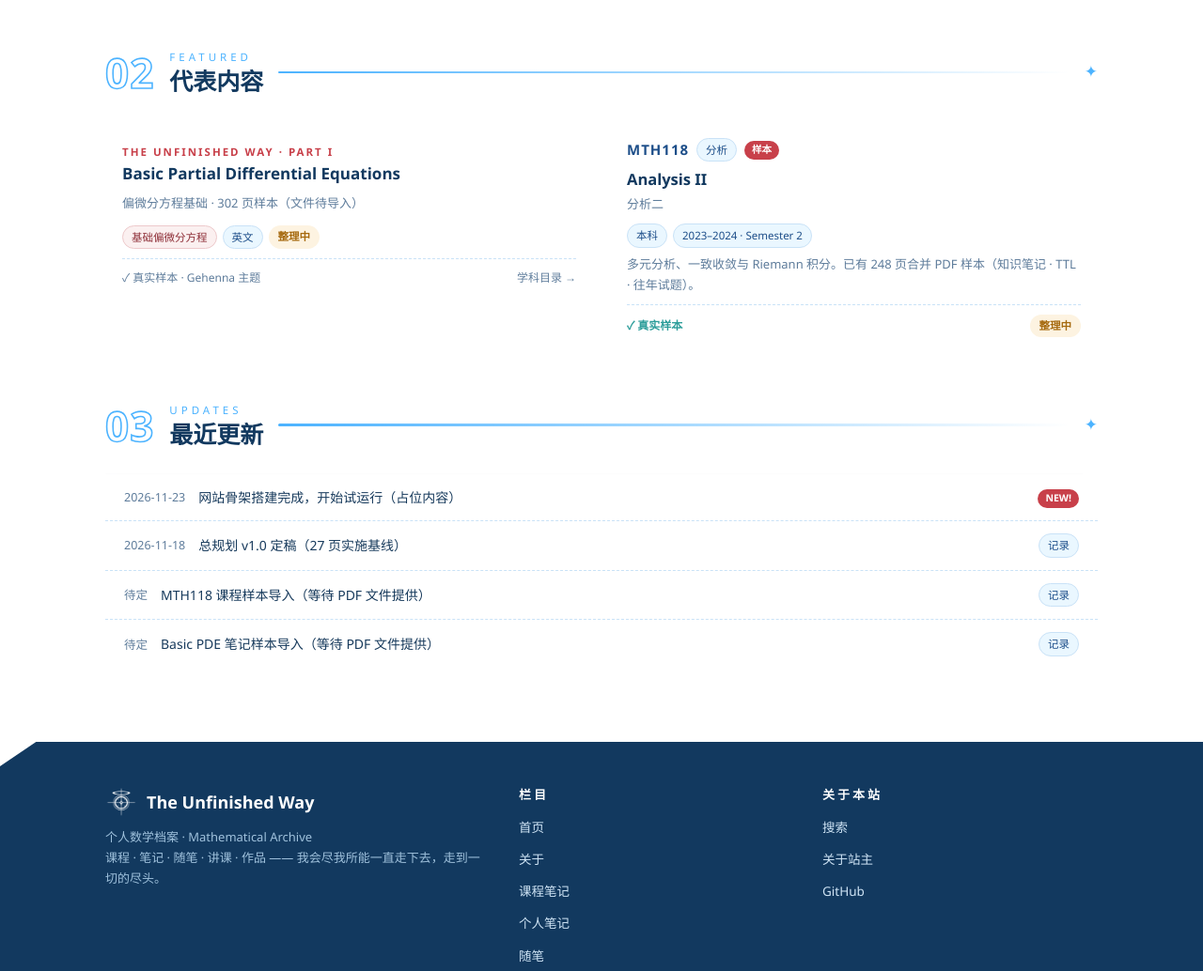
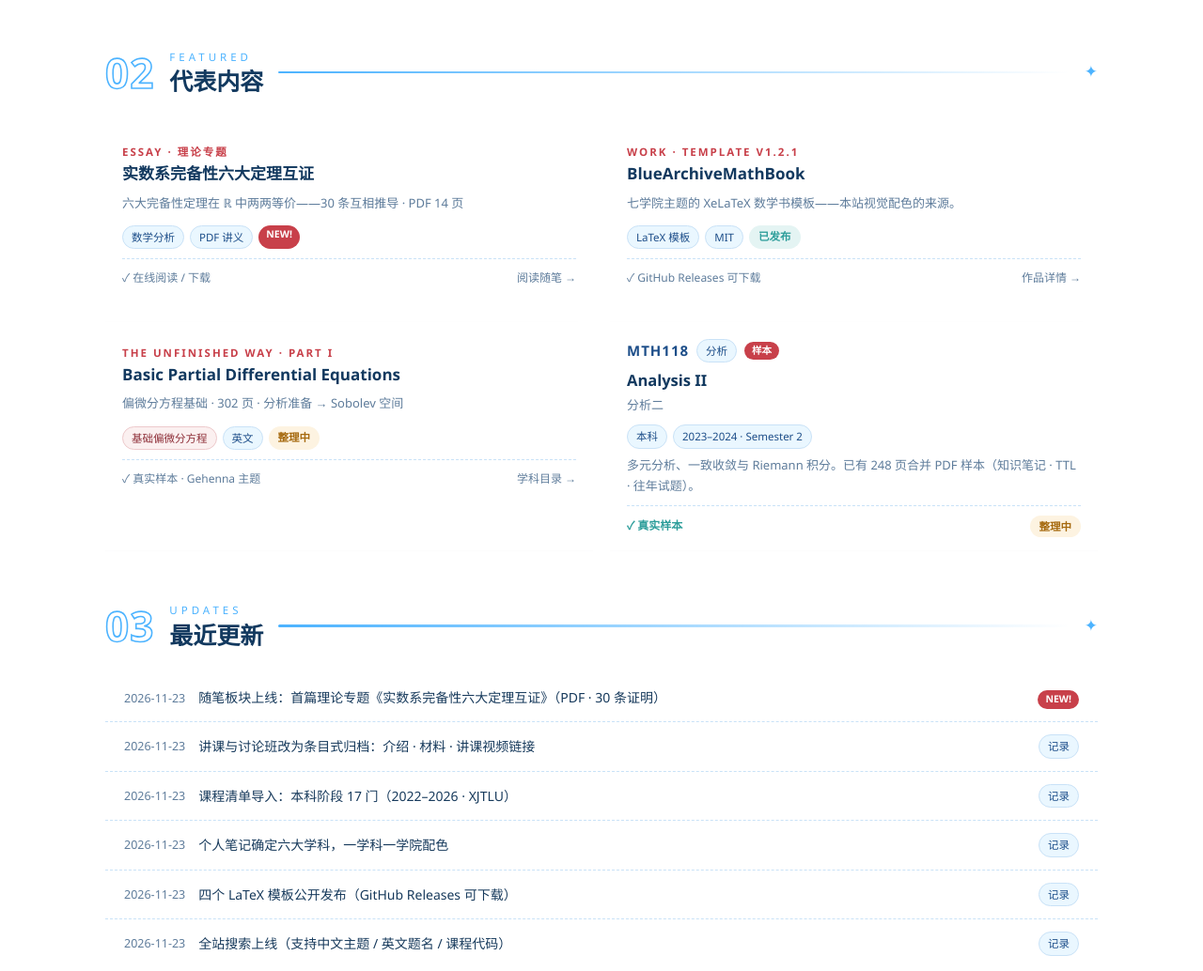
Before and after one commit to analysis2077/analysis2077.github.io, an Astro site: page / in a window 1280 px wide. Shown: the part 962-1996 px from the top of the page at 94% size. Built offline with nearby package versions, Linux system fonts and the light colour scheme; Astro itself is replaced by a stand-in of ours.

Commit message:
home: formalize hero badge, featured picks (essay/work/note/course) and real update log

```diff
--- a/src/data/site.ts
+++ b/src/data/site.ts
@@ -17,8 +17,10 @@ export const SITE = {
 };
 
 export const UPDATES = [
-  { date: '2026-11-23', title: '网站骨架搭建完成，开始试运行（占位内容）', isNew: true },
-  { date: '2026-11-18', title: '总规划 v1.0 定稿（27 页实施基线）', isNew: false },
-  { date: '待定', title: 'MTH118 课程样本导入（等待 PDF 文件提供）', isNew: false },
-  { date: '待定', title: 'Basic PDE 笔记样本导入（等待 PDF 文件提供）', isNew: false },
+  { date: '2026-11-23', title: '随笔板块上线：首篇理论专题《实数系完备性六大定理互证》（PDF · 30 条证明）', isNew: true },
+  { date: '2026-11-23', title: '讲课与讨论班改为条目式归档：介绍 · 材料 · 讲课视频链接', isNew: false },
+  { date: '2026-11-23', title: '课程清单导入：本科阶段 17 门（2022–2026 · XJTLU）', isNew: false },
+  { date: '2026-11-23', title: '个人笔记确定六大学科，一学科一学院配色', isNew: false },
+  { date: '2026-11-23', title: '四个 LaTeX 模板公开发布（GitHub Releases 可下载）', isNew: false },
+  { date: '2026-11-23', title: '全站搜索上线（支持中文主题 / 英文题名 / 课程代码）', isNew: false },
 ];
--- a/src/pages/index.astro
+++ b/src/pages/index.astro
@@ -4,16 +4,18 @@ import SecHead from '../components/SecHead.astro';
 import CourseCard from '../components/CourseCard.astro';
 import { SITE, UPDATES } from '../data/site';
 import { COURSES } from '../data/courses';
+import { ESSAYS } from '../data/essays';
 
 const mth118 = COURSES.find((c) => c.code === 'MTH118')!;
+const essay = ESSAYS.find((e) => e.id === 'real-completeness')!;
 
 const sections = [
   { href: '/about/', no: '01', zh: '关于', en: 'About', desc: '站主是谁、在读什么方向、从哪里开始读。' },
   { href: '/courses/', no: '02', zh: '课程笔记', en: 'Courses', desc: '学校课程资料库：知识笔记 · TTL 习题 · 往年试题。' },
   { href: '/notes/', no: '03', zh: '个人笔记', en: 'Notes', desc: "六个大学科的长期笔记档案，一学科一学院配色，按系列与分册整理。" },
-  { href: '/essays/', no: '04', zh: '随笔', en: 'Essays', desc: '围绕一个个相对完整问题的独立短文。' },
-  { href: '/talks/', no: '05', zh: '讲课与讨论班', en: 'Talks', desc: '讲课、讨论班系列与视频入口（外链跳转）。' },
-  { href: '/works/', no: '06', zh: '作品', en: 'Works', desc: '模板与工具，例如 Blue Archive 数学书模板。' },
+  { href: '/essays/', no: '04', zh: '随笔', en: 'Essays', desc: '三大板块：数学史与人物 · 概念科普 · 理论专题。' },
+  { href: '/talks/', no: '05', zh: '讲课与讨论班', en: 'Talks', desc: '以讨论班为单位的条目式归档，视频外链跳转。' },
+  { href: '/works/', no: '06', zh: '作品', en: 'Works', desc: '自制 LaTeX 模板与排版工具，全部开放下载。' },
   { href: '/search/', no: '07', zh: '搜索', en: 'Search', desc: '站内检索：课程代码 / 中英文题名 / 标签。' },
 ];
 ---
@@ -39,7 +41,7 @@ const sections = [
           <a class="btn" href="/courses/">进入课程笔记 →</a>
           <a class="btn btn-ghost" href="/notes/">浏览个人笔记</a>
         </div>
-        <span class="hero-badge">⚠ 阶段 1 · 占位骨架试运行 —— 真实内容将在阶段 2 导入</span>
+        <span class="hero-badge">✦ 分析与偏微分方程方向 · TUM 数学硕士在读</span>
       </div>
     </div>
   </section>
@@ -65,10 +67,38 @@ const sections = [
     <section class="sec">
       <SecHead no="02" en="Featured" zh="代表内容" />
       <div class="grid-2">
+        <a class="cut-card vol-card" href={`/essays/${essay.id}/`}>
+          <span class="vc-series">ESSAY · 理论专题</span>
+          <h3>{essay.title}</h3>
+          <p class="vc-zh">六大完备性定理在 ℝ 中两两等价——{essay.proofs} 条互相推导 · PDF {essay.pages} 页</p>
+          <div class="cc-meta">
+            <span class="tag">数学分析</span>
+            <span class="tag">PDF 讲义</span>
+            <span class="st st-new">NEW!</span>
+          </div>
+          <div class="cc-foot">
+            <span>✓ 在线阅读 / 下载</span>
+            <span>阅读随笔 →</span>
+          </div>
+        </a>
+        <a class="cut-card vol-card" href="/works/ba-math-book/">
+          <span class="vc-series">WORK · TEMPLATE V1.2.1</span>
+          <h3>BlueArchiveMathBook</h3>
+          <p class="vc-zh">七学院主题的 XeLaTeX 数学书模板——本站视觉配色的来源。</p>
+          <div class="cc-meta">
+            <span class="tag">LaTeX 模板</span>
+            <span class="tag">MIT</span>
+            <span class="st st-done">已发布</span>
+          </div>
+          <div class="cc-foot">
+            <span>✓ GitHub Releases 可下载</span>
+            <span>作品详情 →</span>
+          </div>
+        </a>
         <a class="cut-card vol-card" href="/notes/pde/basic-pde/">
           <span class="vc-series">THE UNFINISHED WAY · PART I</span>
           <h3>Basic Partial Differential Equations</h3>
-          <p class="vc-zh">偏微分方程基础 · 302 页样本（文件待导入）</p>
+          <p class="vc-zh">偏微分方程基础 · 302 页 · 分析准备 → Sobolev 空间</p>
           <div class="cc-meta">
             <span class="tag th-gehenna">基础偏微分方程</span>
             <span class="tag">英文</span>
```
